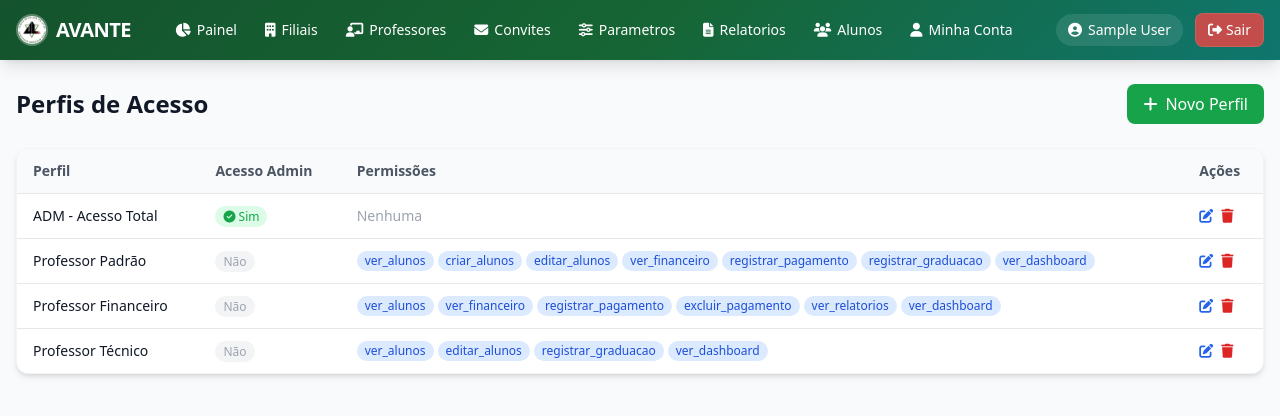
After one commit to OrnilioNeto/avante-prd-python, a Django app: page /parametros/perfis/ in a window 1280 px wide. The commit adds this page. Shown: the top 416 px of the page. Run offline with Django 5.2, Linux system fonts and the light colour scheme; the visitor is signed in with stand-in values (Sample User, id 1); data comes from the database, SQL or seed files in the repository; some libraries are stand-ins or nearby versions.

Commit message:
feat: PerfilAcesso model, permissoes-based access control, seed perfis padrao

```diff
--- a/apps/parametros/urls.py
+++ b/apps/parametros/urls.py
@@ -13,4 +13,8 @@ urlpatterns = [
     path('graduacao/<int:pk>/excluir/', views.GraduacaoDeleteView.as_view(), name='graduacao_delete'),
     path('academia/criar/', views.AcademiaParametroCreateView.as_view(), name='academia_create'),
     path('academia/<int:pk>/excluir/', views.AcademiaParametroDeleteView.as_view(), name='academia_delete'),
+    path('perfis/', views.PerfilAcessoListView.as_view(), name='perfil_list'),
+    path('perfis/criar/', views.PerfilAcessoCreateView.as_view(), name='perfil_create'),
+    path('perfis/<int:pk>/editar/', views.PerfilAcessoUpdateView.as_view(), name='perfil_update'),
+    path('perfis/<int:pk>/excluir/', views.PerfilAcessoDeleteView.as_view(), name='perfil_delete'),
 ]
--- a/apps/parametros/views.py
+++ b/apps/parametros/views.py
@@ -2,11 +2,12 @@ from django.contrib.auth.mixins import LoginRequiredMixin
 from django.views.generic import ListView, CreateView, UpdateView, DeleteView
 from django.urls import reverse_lazy
 from django.http import HttpResponseRedirect
-from .models import Modalidade, HorarioTreino, GraduacaoParametro, AcademiaParametro
-from apps.core.mixins import AdminRequiredMixin
+from .models import Modalidade, HorarioTreino, GraduacaoParametro, AcademiaParametro, PerfilAcesso
+from apps.core.mixins import PermissaoMixin
 
 
-class ParametroListView(LoginRequiredMixin, AdminRequiredMixin, ListView):
+class ParametroListView(LoginRequiredMixin, PermissaoMixin, ListView):
+    permission_required = 'gerenciar_parametros'
     template_name = 'parametros/parametro_list.html'
 
     def get_queryset(self):
@@ -21,7 +22,8 @@ class ParametroListView(LoginRequiredMixin, AdminRequiredMixin, ListView):
         return context
 
 
-class ModalidadeCreateView(LoginRequiredMixin, AdminRequiredMixin, CreateView):
+class ModalidadeCreateView(LoginRequiredMixin, PermissaoMixin, CreateView):
+    permission_required = 'gerenciar_parametros'
     model = Modalidade
     fields = ['nome']
     success_url = reverse_lazy('parametros:list')
@@ -32,13 +34,15 @@ class ModalidadeCreateView(LoginRequiredMixin, AdminRequiredMixin, CreateView):
         return super().form_valid(form)
 
 
-class ModalidadeDeleteView(LoginRequiredMixin, AdminRequiredMixin, DeleteView):
+class ModalidadeDeleteView(LoginRequiredMixin, PermissaoMixin, DeleteView):
+    permission_required = 'gerenciar_parametros'
     model = Modalidade
     success_url = reverse_lazy('parametros:list')
     template_name = 'parametros/confirm_delete.html'
 
 
-class HorarioCreateView(LoginRequiredMixin, AdminRequiredMixin, CreateView):
+class HorarioCreateView(LoginRequiredMixin, PermissaoMixin, CreateView):
+    permission_required = 'gerenciar_parametros'
     model = HorarioTreino
     fields = ['descricao']
     success_url = reverse_lazy('parametros:list')
@@ -49,13 +53,15 @@ class HorarioCreateView(LoginRequiredMixin, AdminRequiredMixin, CreateView):
         return super().form_valid(form)
 
 
-class HorarioDeleteView(LoginRequiredMixin, AdminRequiredMixin, DeleteView):
+class HorarioDeleteView(LoginRequiredMixin, PermissaoMixin, DeleteView):
+    permission_required = 'gerenciar_parametros'
     model = HorarioTreino
     success_url = reverse_lazy('parametros:list')
     template_name = 'parametros/confirm_delete.html'
 
 
-class GraduacaoCreateView(LoginRequiredMixin, AdminRequiredMixin, CreateView):
+class GraduacaoCreateView(LoginRequiredMixin, PermissaoMixin, CreateView):
+    permission_required = 'gerenciar_parametros'
     model = GraduacaoParametro
     fields = ['faixa', 'grau', 'meses_para_proxima_graduacao']
     success_url = reverse_lazy('parametros:list')
@@ -66,13 +72,15 @@ class GraduacaoCreateView(LoginRequiredMixin, AdminRequiredMixin, CreateView):
         return super().form_valid(form)
 
 
-class GraduacaoDeleteView(LoginRequiredMixin, AdminRequiredMixin, DeleteView):
+class GraduacaoDeleteView(LoginRequiredMixin, PermissaoMixin, DeleteView):
+    permission_required = 'gerenciar_parametros'
     model = GraduacaoParametro
     success_url = reverse_lazy('parametros:list')
     template_name = 'parametros/confirm_delete.html'
 
 
-class AcademiaParametroCreateView(LoginRequiredMixin, AdminRequiredMixin, CreateView):
+class AcademiaParametroCreateView(LoginRequiredMixin, PermissaoMixin, CreateView):
+    permission_required = 'gerenciar_parametros'
     model = AcademiaParametro
     fields = ['secao', 'titulo', 'tipo', 'idade_min', 'idade_max', 'conteudo', 'ordem']
     success_url = reverse_lazy('parametros:list')
@@ -83,7 +91,67 @@ class AcademiaParametroCreateView(LoginRequiredMixin, AdminRequiredMixin, Create
         return super().form_valid(form)
 
 
-class AcademiaParametroDeleteView(LoginRequiredMixin, AdminRequiredMixin, DeleteView):
+class AcademiaParametroDeleteView(LoginRequiredMixin, PermissaoMixin, DeleteView):
+    permission_required = 'gerenciar_parametros'
     model = AcademiaParametro
     success_url = reverse_lazy('parametros:list')
     template_name = 'parametros/confirm_delete.html'
+
+
+# ========== PerfilAcesso CRUD ==========
+
+class PerfilAcessoListView(LoginRequiredMixin, PermissaoMixin, ListView):
+    permission_required = 'gerenciar_parametros'
+    model = PerfilAcesso
+    template_name = 'parametros/perfilacesso_list.html'
+    context_object_name = 'perfis'
+
+
+class PerfilAcessoCreateView(LoginRequiredMixin, PermissaoMixin, CreateView):
+    permission_required = 'gerenciar_parametros'
+    model = PerfilAcesso
+    template_name = 'parametros/perfilacesso_form.html'
+    fields = ['nome', 'permissoes', 'is_admin']
+    success_url = reverse_lazy('parametros:perfil_list')
+
+    def get_context_data(self, **kwargs):
+        ctx = super().get_context_data(**kwargs)
+        from .models import PERMISSOES_CHOICES
+        ctx['permissoes_choices'] = PERMISSOES_CHOICES
+        ctx['permissoes_selecionadas'] = []
+        return ctx
+
+    def form_valid(self, form):
+        form.instance.permissoes = self.request.POST.getlist('permissoes')
+        return super().form_valid(form)
+
+
+class PerfilAcessoUpdateView(LoginRequiredMixin, PermissaoMixin, UpdateView):
+    permission_required = 'gerenciar_parametros'
+    model = PerfilAcesso
+    template_name = 'parametros/perfilacesso_form.html'
+    fields = ['nome', 'permissoes', 'is_admin']
+    success_url = reverse_lazy('parametros:perfil_list')
+
+    def get_context_data(self, **kwargs):
+        ctx = super().get_context_data(**kwargs)
+        from .models import PERMISSOES_CHOICES
+        ctx['permissoes_choices'] = PERMISSOES_CHOICES
+        ctx['permissoes_selecionadas'] = self.object.permissoes or []
+        return ctx
+
+    def form_valid(self, form):
+        form.instance.permissoes = self.request.POST.getlist('permissoes')
+        return super().form_valid(form)
+
+
+class PerfilAcessoDeleteView(LoginRequiredMixin, PermissaoMixin, DeleteView):
+    permission_required = 'gerenciar_parametros'
+    model = PerfilAcesso
+    success_url = reverse_lazy('parametros:perfil_list')
+    template_name = 'parametros/confirm_delete.html'
+
+    def get_context_data(self, **kwargs):
+        ctx = super().get_context_data(**kwargs)
+        ctx['cancel_url'] = reverse_lazy('parametros:perfil_list')
+        return ctx
--- a/apps/professores/forms.py
+++ b/apps/professores/forms.py
@@ -13,9 +13,10 @@ class ProfessorForm(forms.ModelForm):
 
     class Meta:
         model = Professor
-        fields = ['filiais', 'faixa', 'grau']
+        fields = ['filiais', 'perfil_acesso', 'faixa', 'grau']
         labels = {
             'filiais': 'Filiais',
+            'perfil_acesso': 'Perfil de Acesso',
             'faixa': 'Faixa',
             'grau': 'Grau',
         }
--- a/apps/professores/models.py
+++ b/apps/professores/models.py
@@ -5,6 +5,7 @@ from apps.filiais.models import Filial
 class Professor(models.Model):
     user = models.OneToOneField('accounts.User', on_delete=models.CASCADE, related_name='professor_profile')
     filiais = models.ManyToManyField(Filial, related_name='professores', blank=True)
+    perfil_acesso = models.ForeignKey('parametros.PerfilAcesso', on_delete=models.SET_NULL, null=True, blank=True, verbose_name='Perfil de Acesso')
     faixa = models.CharField(max_length=50, verbose_name='Faixa')
     grau = models.IntegerField(default=0, verbose_name='Grau')
     created_at = models.DateTimeField(auto_now_add=True)
@@ -16,3 +17,8 @@ class Professor(models.Model):
 
     def __str__(self):
         return self.user.get_full_name() or self.user.username
+
+    def has_permissao(self, permissao):
+        if self.perfil_acesso:
+            return self.perfil_acesso.has_permissao(permissao)
+        return False
--- a/templates/base.html
+++ b/templates/base.html
@@ -7,6 +7,7 @@
   <script src="https://cdn.tailwindcss.com"></script>
   <link rel="stylesheet" href="https://cdnjs.cloudflare.com/ajax/libs/font-awesome/6.5.1/css/all.min.css">
   {% load static %}
+  {% load permissoes %}
   <link rel="stylesheet" href="{% static 'css/styles.css' %}">
   {% block extra_head %}{% endblock %}
 </head>
@@ -24,13 +25,14 @@
           {% if user.is_superuser or user.role == 'super_admin' %}
           <a href="{% url 'filiais:list' %}" class="nav-link px-3 py-2 rounded-lg hover:bg-white/10 transition flex items-center gap-1.5"><i class="fas fa-building"></i> Filiais</a>
           <a href="{% url 'professores:list' %}" class="nav-link px-3 py-2 rounded-lg hover:bg-white/10 transition flex items-center gap-1.5"><i class="fas fa-chalkboard-user"></i> Professores</a>
-          <a href="{% url 'alunos:list' %}" class="nav-link px-3 py-2 rounded-lg hover:bg-white/10 transition flex items-center gap-1.5"><i class="fas fa-users"></i> Alunos</a>
           <a href="{% url 'convites:list' %}" class="nav-link px-3 py-2 rounded-lg hover:bg-white/10 transition flex items-center gap-1.5"><i class="fas fa-envelope"></i> Convites</a>
           <a href="{% url 'parametros:list' %}" class="nav-link px-3 py-2 rounded-lg hover:bg-white/10 transition flex items-center gap-1.5"><i class="fas fa-sliders"></i> Parametros</a>
           <a href="{% url 'relatorios:atrasados' %}" class="nav-link px-3 py-2 rounded-lg hover:bg-white/10 transition flex items-center gap-1.5"><i class="fas fa-file-alt"></i> Relatorios</a>
-          {% elif user.role == 'professor' %}
+          {% endif %}
+          {% if user.is_superuser or user.role == 'super_admin' or user|has_perm:'ver_alunos' %}
           <a href="{% url 'alunos:list' %}" class="nav-link px-3 py-2 rounded-lg hover:bg-white/10 transition flex items-center gap-1.5"><i class="fas fa-users"></i> Alunos</a>
-          {% elif user.role == 'aluno' %}
+          {% endif %}
+          {% if user.role == 'aluno' %}
           <a href="{% url 'core:minha_conta' %}" class="nav-link px-3 py-2 rounded-lg hover:bg-white/10 transition flex items-center gap-1.5"><i class="fas fa-user"></i> Minha Conta</a>
           {% endif %}
         </div>
--- a/templates/parametros/confirm_delete.html
+++ b/templates/parametros/confirm_delete.html
@@ -9,7 +9,7 @@
       {% csrf_token %}
       <div class="flex items-center justify-center gap-3">
         <button type="submit" class="bg-red-600 text-white px-6 py-2.5 rounded-lg hover:bg-red-500 font-medium transition"><i class="fas fa-trash"></i> Excluir</button>
-        <a href="{% url 'parametros:list' %}" class="bg-gray-100 text-gray-700 px-6 py-2.5 rounded-lg hover:bg-gray-200 font-medium transition"><i class="fas fa-times"></i> Cancelar</a>
+        <a href="{% if cancel_url %}{{ cancel_url }}{% else %}{% url 'parametros:list' %}{% endif %}" class="bg-gray-100 text-gray-700 px-6 py-2.5 rounded-lg hover:bg-gray-200 font-medium transition"><i class="fas fa-times"></i> Cancelar</a>
       </div>
     </form>
   </div>
--- a/templates/parametros/parametro_list.html
+++ b/templates/parametros/parametro_list.html
@@ -6,6 +6,9 @@
   <p class="text-gray-500 mt-1">Gerencie modalidades, horarios, graduacoes e parametros</p>
 </div>
 
+<div class="mb-6">
+  <a href="{% url 'parametros:perfil_list' %}" class="bg-purple-600 text-white px-4 py-2 rounded-lg hover:bg-purple-500 transition inline-flex items-center gap-2"><i class="fas fa-shield-alt"></i> Perfis de Acesso</a>
+</div>
 <div class="grid grid-cols-1 lg:grid-cols-2 gap-6">
 
   <div class="bg-white rounded-xl shadow-md border border-gray-100 overflow-hidden">
--- /dev/null
+++ b/templates/parametros/perfilacesso_list.html
@@ -0,0 +1,55 @@
+{% extends 'base.html' %}
+{% block title %}Perfis de Acesso - Avante{% endblock %}
+{% block content %}
+<div class="mb-6 flex items-center justify-between">
+  <h1 class="text-2xl font-bold">Perfis de Acesso</h1>
+  <a href="{% url 'parametros:perfil_create' %}" class="bg-green-600 text-white px-4 py-2 rounded-lg hover:bg-green-500 transition flex items-center gap-2"><i class="fas fa-plus"></i> Novo Perfil</a>
+</div>
+<div class="bg-white rounded-xl shadow-md border border-gray-100 overflow-hidden">
+  <table class="w-full text-sm">
+    <thead class="bg-gray-50">
+      <tr>
+        <th class="text-left px-4 py-3 text-gray-600 font-semibold">Perfil</th>
+        <th class="text-left px-4 py-3 text-gray-600 font-semibold">Acesso Admin</th>
+        <th class="text-left px-4 py-3 text-gray-600 font-semibold">Permissões</th>
+        <th class="text-left px-4 py-3 text-gray-600 font-semibold">Ações</th>
+      </tr>
+    </thead>
+    <tbody>
+      {% for perfil in perfis %}
+      <tr class="border-t hover:bg-gray-50">
+        <td class="px-4 py-3 font-medium">{{ perfil.nome }}</td>
+        <td class="px-4 py-3">
+          {% if perfil.is_admin %}
+            <span class="text-green-600 bg-green-100 px-2 py-0.5 rounded-full text-xs font-medium"><i class="fas fa-check-circle"></i> Sim</span>
+          {% else %}
+            <span class="text-gray-400 bg-gray-100 px-2 py-0.5 rounded-full text-xs">Não</span>
+          {% endif %}
+        </td>
+        <td class="px-4 py-3">
+          <div class="flex flex-wrap gap-1">
+            {% for p in perfil.permissoes %}
+              {% if perfil.is_admin %}
+                <span class="bg-green-100 text-green-700 text-xs px-2 py-0.5 rounded-full">Todas</span>
+              {% else %}
+                <span class="bg-blue-100 text-blue-700 text-xs px-2 py-0.5 rounded-full">{{ p }}</span>
+              {% endif %}
+            {% empty %}
+              <span class="text-gray-400">Nenhuma</span>
+            {% endfor %}
+          </div>
+        </td>
+        <td class="px-4 py-3">
+          <div class="flex items-center gap-2">
+            <a href="{% url 'parametros:perfil_update' perfil.pk %}" class="text-blue-600 hover:text-blue-800"><i class="fas fa-edit"></i></a>
+            <a href="{% url 'parametros:perfil_delete' perfil.pk %}" class="text-red-600 hover:text-red-800"><i class="fas fa-trash"></i></a>
+          </div>
+        </td>
+      </tr>
+      {% empty %}
+      <tr><td colspan="4" class="px-4 py-8 text-center text-gray-400">Nenhum perfil cadastrado.</td></tr>
+      {% endfor %}
+    </tbody>
+  </table>
+</div>
+{% endblock %}
```
Also changed, not shown: apps/accounts/models.py (+12 -0 lines), apps/alunos/views.py (+15 -8 lines), apps/core/mixins.py (+21 -9 lines), apps/core/templatetags/permissoes.py (added, +8 -0 lines), apps/parametros/models.py (+34 -0 lines), templates/parametros/perfilacesso_form.html (added, +43 -0 lines), apps/core/templatetags/__init__.py (added), apps/parametros/migrations/0003_perfilacesso.py (added), apps/parametros/migrations/0004_seed_perfis_acesso.py (added), apps/professores/migrations/0002_professor_perfil_acesso.py (added).
